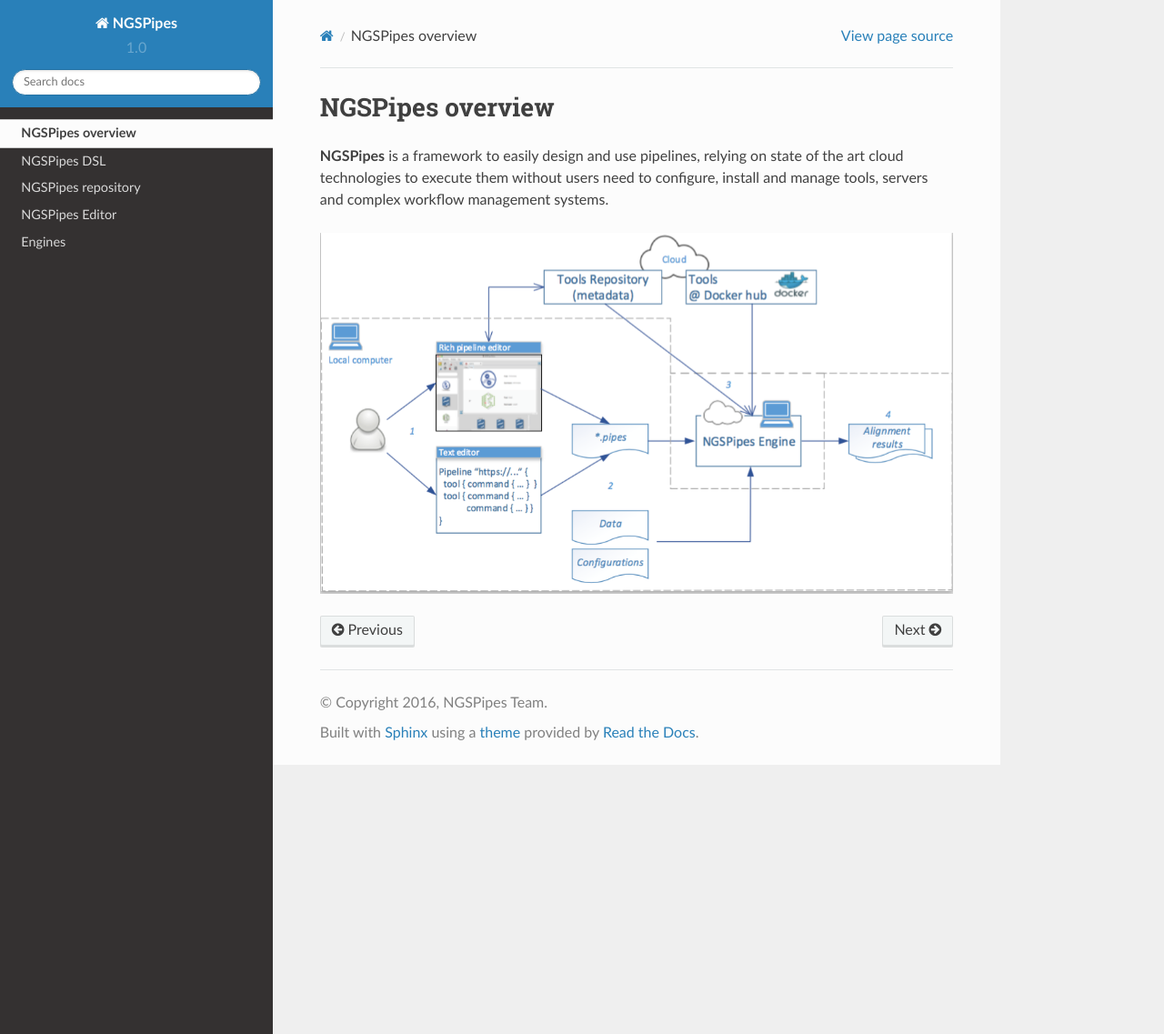
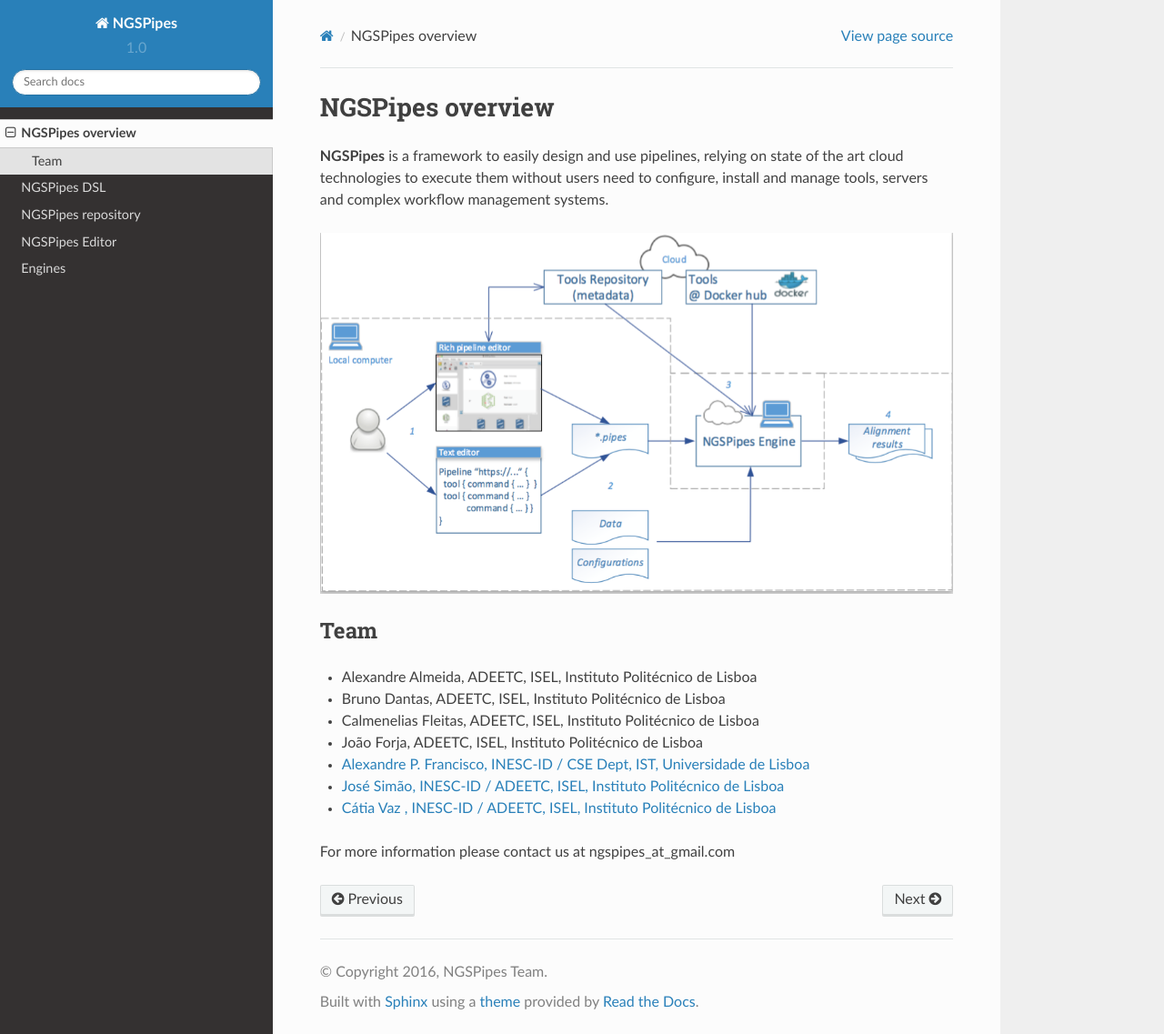
Before and after one commit to ngspipes/main, a Sphinx documentation site: the page built from docs/Introduction.md, in a window 1280 px wide and 1137 px high. Shown: the whole window at 91% size. Built offline with Sphinx 7.4.7 and the Read the Docs theme 2.0.0, drawn with Linux system fonts in a browser that asks for light colours.

Commit message:
Adding Team

```diff
--- a/docs/Introduction.md
+++ b/docs/Introduction.md
@@ -3,3 +3,23 @@
 **NGSPipes** is a framework to easily design and use pipelines, relying on state of the art cloud technologies to execute them without users need to configure, install and manage tools, servers and complex workflow management systems.
 
 ![Overview of NGSPipes System](_Images/arch-pictures.png)
+
+
+## Team
+
+- Alexandre Almeida, ADEETC, ISEL, Instituto Politécnico de Lisboa
+
+- Bruno Dantas, ADEETC, ISEL, Instituto Politécnico de Lisboa
+
+- Calmenelias Fleitas, ADEETC, ISEL, Instituto Politécnico de Lisboa
+
+- João Forja, ADEETC, ISEL, Instituto Politécnico de Lisboa
+
+- [Alexandre P. Francisco, INESC-ID / CSE Dept, IST, Universidade de Lisboa](https://web.ist.utl.pt/aplf/)
+
+- [José Simão, INESC-ID / ADEETC, ISEL, Instituto Politécnico de Lisboa](http://www.cc.isel.ipl.pt/membros/paginas-pessoais/jose-simao/)
+
+- [Cátia Vaz , INESC-ID / ADEETC, ISEL, Instituto Politécnico de Lisboa](http://pwp.net.ipl.pt/cc.isel/cvaz/)
+
+
+For more information please contact us at ngspipes_at_gmail.com
```
